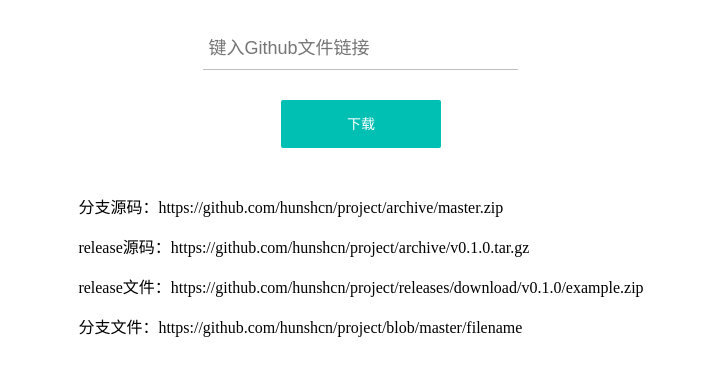
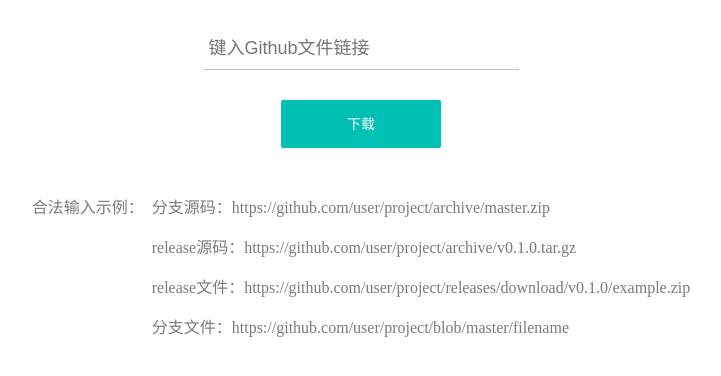
Before and after one commit to codebluecn/codebluecn.github.io, a plain HTML site: page gp/index.html in a window 1280 px wide. Shown: the part 248-624 px from the top of the page, without its empty margins (279-1000 px from the left). Drawn offline with Linux system fonts and the light colour scheme.

Commit message:
Update index.html

```diff
--- a/gp/index.html
+++ b/gp/index.html
@@ -83,6 +83,13 @@
         margin: 30px 0;
     }
 
+    .example {
+        color: #7b7b7b;
+        position: relative;
+        align-self: flex-start;
+        margin-left: 7.5em;
+    }
+
     .example > p:first-child::before {
         position: absolute;
         left: -7.5em;
@@ -106,10 +113,10 @@
     </label>
     <input class="block btn" type="submit" value="下载">
     <div class="example">
-        <p>分支源码：https://github.com/hunshcn/project/archive/master.zip</p>
-        <p>release源码：https://github.com/hunshcn/project/archive/v0.1.0.tar.gz</p>
-        <p>release文件：https://github.com/hunshcn/project/releases/download/v0.1.0/example.zip</p>
-        <p>分支文件：https://github.com/hunshcn/project/blob/master/filename</p>
+        <p>分支源码：https://github.com/user/project/archive/master.zip</p>
+        <p>release源码：https://github.com/user/project/archive/v0.1.0.tar.gz</p>
+        <p>release文件：https://github.com/user/project/releases/download/v0.1.0/example.zip</p>
+        <p>分支文件：https://github.com/user/project/blob/master/filename</p>
     </div>
 </form>
 </body>
```
